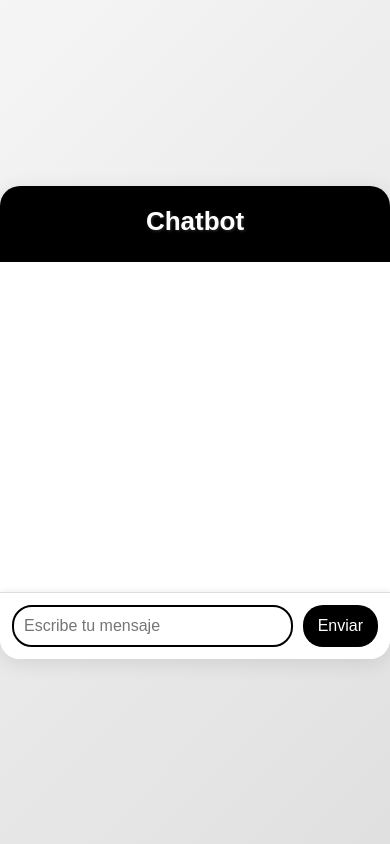
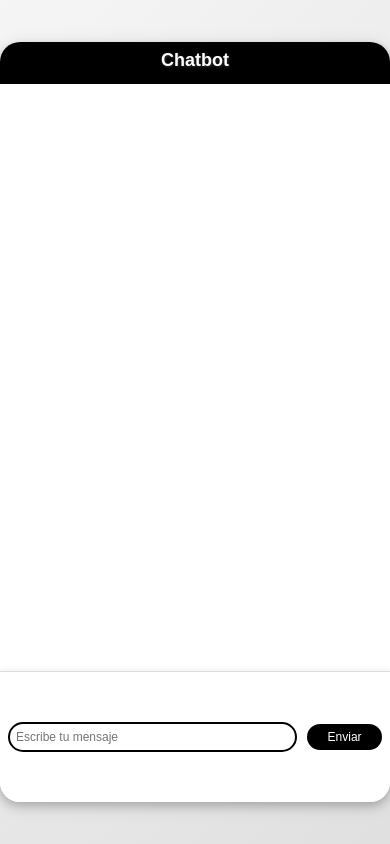
Before and after one commit to Nachoromero1/Proyecto-ChatBot-Escuela-Tecnica, a plain HTML site: page index.html in a window 390 px wide. Drawn offline with Linux system fonts and the light colour scheme.

Commit message:
detalles esteticos como sombras

```diff
--- a/index.html
+++ b/index.html
@@ -3,7 +3,7 @@
 <head>
     <meta charset="UTF-8">
     <title>Chatbot</title>
-    <link rel="stylesheet" href="style.css"> <!-- Enlace al archivo CSS -->
+    <link rel="stylesheet" href="style.css">
 </head>
 <body>
     <div class="chatbox">
--- a/script.js
+++ b/script.js
@@ -1,16 +1,13 @@
-// Función para enviar el mensaje
 async function sendMessage() {
     const userMessage = document.getElementById('userMessage').value;
     const messages = document.getElementById("messages");
 
     if (!userMessage) return;
 
-    // Añadir el mensaje del usuario en la ventana de mensajes
     const userMsgDiv = document.createElement("div");
     userMsgDiv.textContent = "Tú: " + userMessage;
     messages.appendChild(userMsgDiv);
 
-    // Enviar el mensaje al backend
     try {
         const response = await fetch('http://127.0.0.1:5000/chat', {
             method: 'POST',
@@ -20,7 +17,6 @@ async function sendMessage() {
 
         const data = await response.json();
 
-        // Mostrar la respuesta del bot
         const botMsgDiv = document.createElement("div");
         botMsgDiv.textContent = "Bot: " + data.response;
         messages.appendChild(botMsgDiv);
@@ -28,15 +24,13 @@ async function sendMessage() {
         console.error('Error al comunicarse con el servidor:', error);
     }
 
-    // Limpiar el campo de entrada
     document.getElementById('userMessage').value = "";
     messages.scrollTop = messages.scrollHeight;
 }
 
-// Función para detectar si se presiona la tecla "Enter"
 document.getElementById("userMessage").addEventListener("keydown", function(event) {
     if (event.key === "Enter") {
-        event.preventDefault();  // Prevenir el salto de línea por defecto
+        event.preventDefault();
         sendMessage();
     }
 });
--- a/style.css
+++ b/style.css
@@ -4,17 +4,22 @@ body {
     justify-content: center;
     align-items: center;
     height: 100vh;
-    background: linear-gradient(135deg, #f5f5f5, #e0e0e0); /* Degradado sutil en tonos grises */
+    background: linear-gradient(135deg, #f5f5f5, #e0e0e0);
     margin: 0;
+    padding: 0;
+    padding: 10px;
+    box-sizing: border-box;
 }
 
 .chatbox {
-    width: 400px; /* Ancho del chatbox */
-    box-shadow: 0 4px 20px rgba(0, 0, 0, 0.1); /* Sombra sutil */
-    border-radius: 20px; /* Esquinas redondeadas */
+    width: 100%;
+    max-width: 400px;
+    box-shadow: 0 4px 20px rgba(0, 0, 0, 0.1), 0 4px 10px rgba(0, 0, 0, 0.2);
+    border-radius: 20px;
     overflow: hidden;
-    animation: bounce 0.5s; /* Animación al cargar */
-    background-color: #ffffff; /* Fondo blanco para el chatbox */
+    animation: bounce 0.5s;
+    background-color: #ffffff;
+    max-height: 90vh;
 }
 
 @keyframes bounce {
@@ -22,7 +27,7 @@ body {
         transform: translateY(0);
     }
     40% {
-        transform: translateY(-8px); /* Ajustar la altura del rebote */
+        transform: translateY(-8px);
     }
     60% {
         transform: translateY(-4px);
@@ -30,64 +35,156 @@ body {
 }
 
 .header {
-    background-color: #000; /* Fondo negro en el encabezado */
-    color: #fff; /* Texto blanco */
+    background-color: #000;
+    color: #fff;
     padding: 20px;
     text-align: center;
     font-weight: bold;
-    font-size: 26px; /* Tamaño de fuente más grande */
-    text-shadow: 1px 1px 3px rgba(255, 255, 255, 0.2); /* Sombra de texto más suave */
+    font-size: 26px;
+    text-shadow: 1px 1px 3px rgba(255, 255, 255, 0.2);
+    word-wrap: break-word;
 }
 
 .messages {
     height: 300px;
     overflow-y: auto;
     padding: 15px;
-    background-color: #ffffff; /* Fondo blanco para los mensajes */
-    font-size: 16px; /* Tamaño de fuente más grande */
+    background-color: #ffffff;
+    font-size: 16px;
     line-height: 1.5;
-    border-top: 5px solid #000; /* Línea superior negra en el área de mensajes */
+    border-top: 5px solid #000;
 }
 
 .input-area {
     display: flex;
-    border-top: 1px solid #ddd; /* Línea gris clara */
+    border-top: 1px solid #ddd;
     padding: 12px;
-    background-color: #ffffff; /* Fondo blanco */
-    box-shadow: 0 -2px 5px rgba(0, 0, 0, 0.05); /* Sombra superior más sutil */
+    background-color: #ffffff;
+    box-shadow: 0 -2px 5px rgba(0, 0, 0, 0.05);
 }
 
 .input-area input {
     flex: 1;
     padding: 10px;
-    border: 2px solid #000; /* Borde negro */
-    border-radius: 20px; /* Bordes redondeados */
+    border: 2px solid #000;
+    border-radius: 20px;
     font-size: 16px;
     outline: none;
-    transition: border 0.3s, box-shadow 0.3s; /* Transiciones suaves */
+    transition: border 0.3s, box-shadow 0.3s;
 }
 
 .input-area input:focus {
-    border-color: #333; /* Cambiar color del borde al enfocar */
-    box-shadow: 0 0 5px rgba(51, 51, 51, 0.5); /* Sombra al enfocar */
+    border-color: #333;
+    box-shadow: 0 0 5px rgba(51, 51, 51, 0.5);
 }
 
 .input-area button {
     margin-left: 10px;
     padding: 10px 15px;
     border: none;
-    background-color: #000; /* Fondo negro en el botón */
-    color: #fff; /* Texto blanco */
-    border-radius: 20px; /* Bordes redondeados */
+    background-color: #000;
+    color: #fff;
+    border-radius: 20px;
     cursor: pointer;
     font-size: 16px;
-    transition: transform 0.2s, background 0.3s; /* Transiciones suaves */
+    transition: transform 0.2s, background 0.3s;
 }
 
 .input-area button:hover {
-    background-color: #333; /* Fondo gris oscuro al pasar el mouse */
+    background-color: #333;
 }
 
 .input-area button:active {
-    transform: scale(0.95); /* Efecto de pulsar el botón */
+    transform: scale(0.95);
 }
+
+@media (max-width: 768px) {
+    body {
+        padding: 0;
+        margin: 0;
+    }
+
+    .chatbox {
+        width: 100%;
+        height: 100vh;
+        display: flex;
+        flex-direction: column;
+    }
+
+    .header {
+        font-size: 20px;
+        padding: 10px;
+        text-align: center;
+    }
+
+    .messages {
+        flex: 1;
+        font-size: 14px;
+        padding: 10px;
+        overflow-y: auto;
+    }
+
+    .input-area {
+        padding: 10px;
+        display: flex;
+        justify-content: space-between;
+        align-items: center;
+    }
+
+    .input-area input {
+        width: 80%;
+        padding: 8px;
+        font-size: 14px;
+    }
+
+    .input-area button {
+        width: 15%;
+        padding: 8px;
+        font-size: 14px;
+    }
+}
+
+@media (max-width: 480px) {
+    body {
+        padding: 0;
+        margin: 0;
+    }
+
+    .chatbox {
+        display: flex;
+        width: 100%;
+        height: 100vh;
+    }
+
+    .header {
+        font-size: 18px;
+        padding: 8px;
+        text-align: center;
+    }
+
+    .messages {
+        font-size: 12px;
+        padding: 8px;
+        height: 70%;
+        overflow-y: auto;
+    }
+
+    .input-area {
+        height: 15%;
+        padding: 8px;
+        display: flex;
+        justify-content: space-between;
+    }
+
+    .input-area input {
+        width: 75%;
+        padding: 6px;
+        font-size: 12px;
+    }
+
+    .input-area button {
+        width: 20%;
+        padding: 6px;
+        font-size: 12px;
+    }
+}
```
Also changed, not shown: 1 other file.
